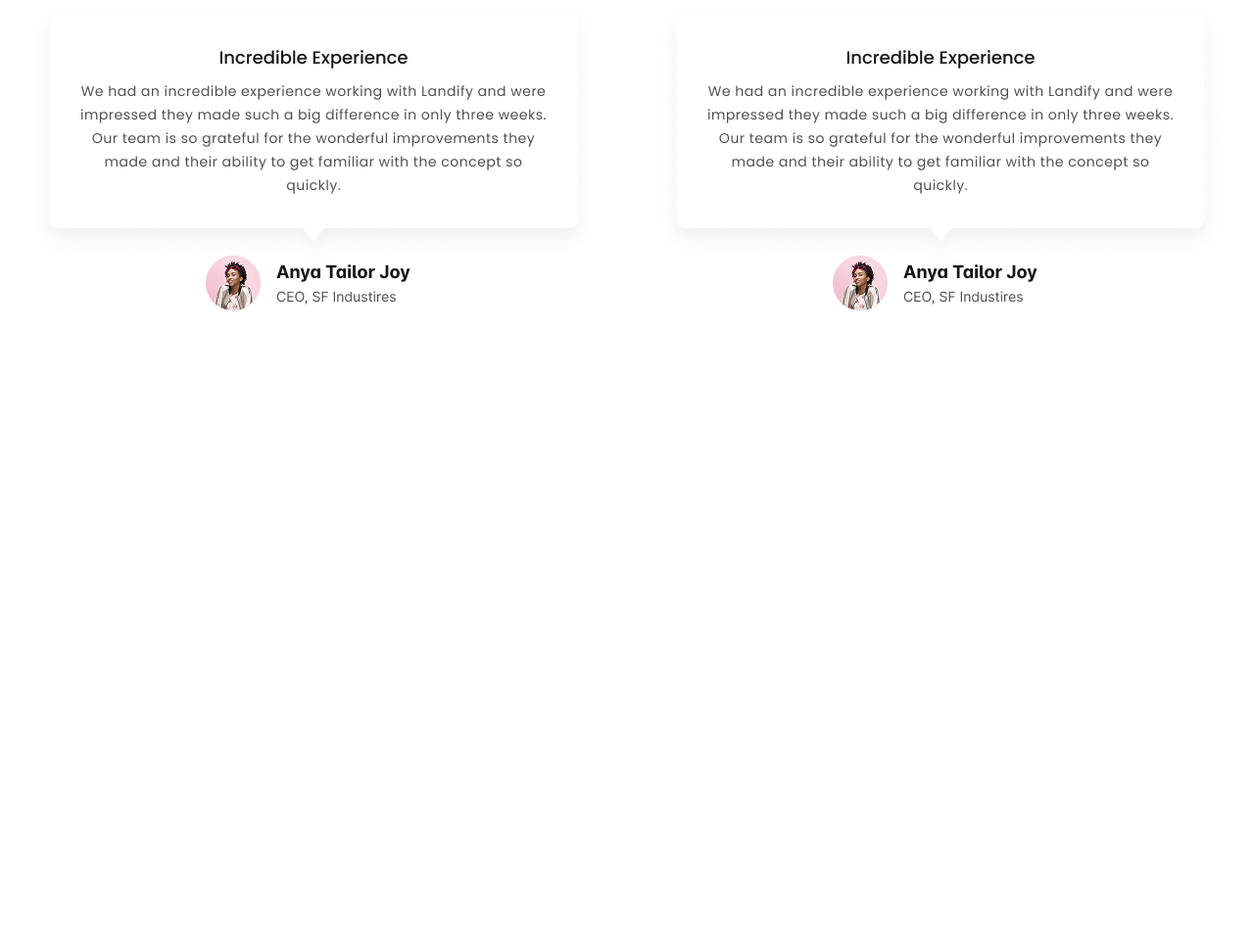
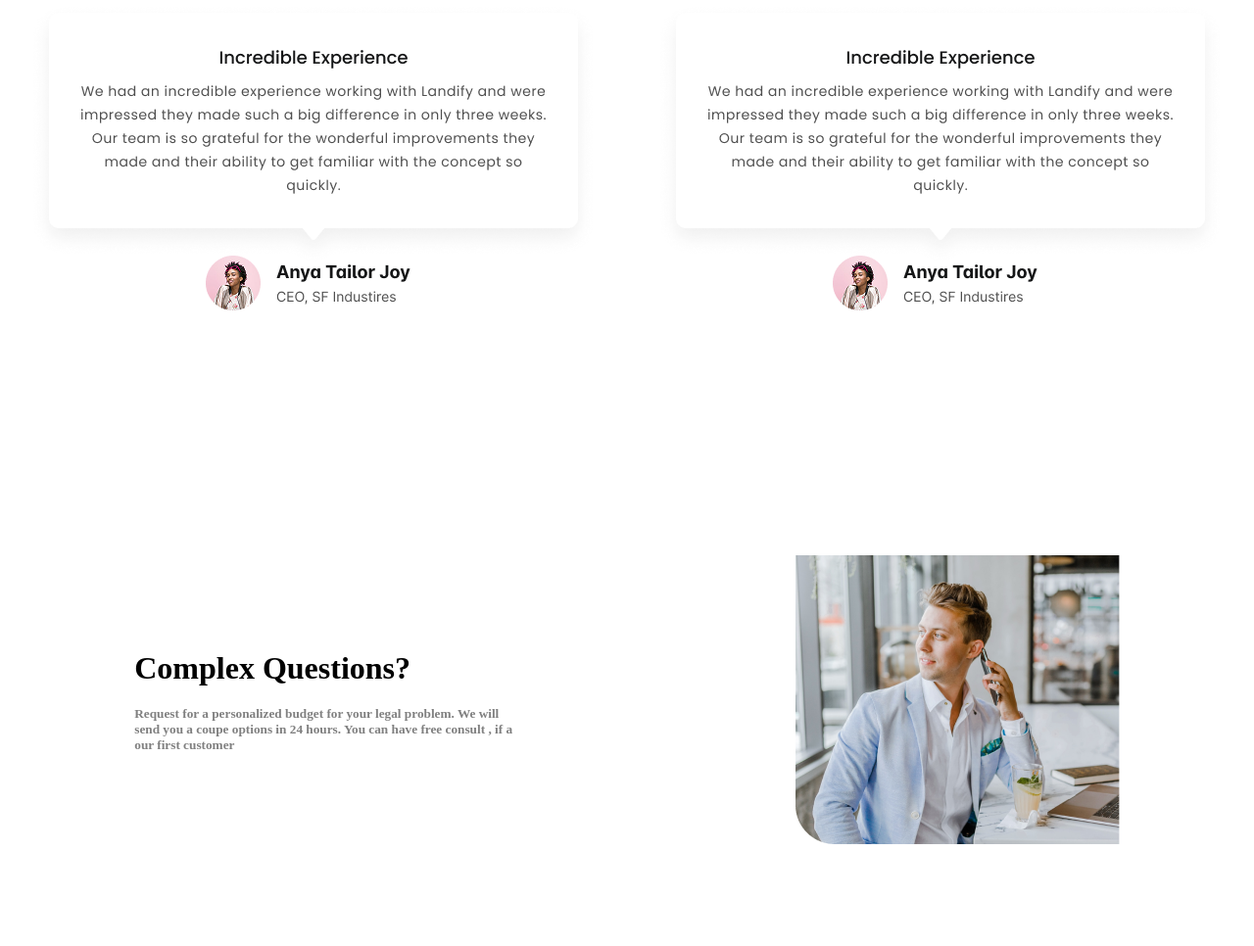
Before and after one commit to ganievabdullo727-web/tailwind, a website: page index.html in a window 1280 px wide. Shown: the part 2264-3230 px from the top of the page at 98% size. Before the commit the page ends 2730 px from the top, so only its background shows below. Drawn offline with Linux system fonts and the light colour scheme.

Commit message:
section5

```diff
--- a/index.html
+++ b/index.html
@@ -148,6 +148,19 @@ Legal Consultacy
       <img src="./Text testimonial 2.png" alt="">
     </div>
   </div>
+  <div class="section5">
+    <div>
+    <h1>
+      Complex Questions?
+    </h1>
+    <h5 style="width: 400px;padding-top: 20px;color: grey;">
+      Request for a personalized budget for your legal problem. We will send you a coupe options in 24 hours. You can have free consult , if a our first customer
+    </h5>
+  </div>
+  <div>
+    <img src="./Group 30.png" alt="">
+  </div>
+  </div>
 
 </body>
 </html>
--- a/style.css
+++ b/style.css
@@ -147,8 +147,16 @@
 }
 .p10
 {
+
   width: 300px;
   text-align: center;
   margin: auto;
   margin-top: 100px;
 }
+.section5
+{
+  display: flex;
+  justify-content: space-around;
+  align-items: center;
+  height: 500px;
+}
```
Also changed, not shown: Group 30.png (added).
